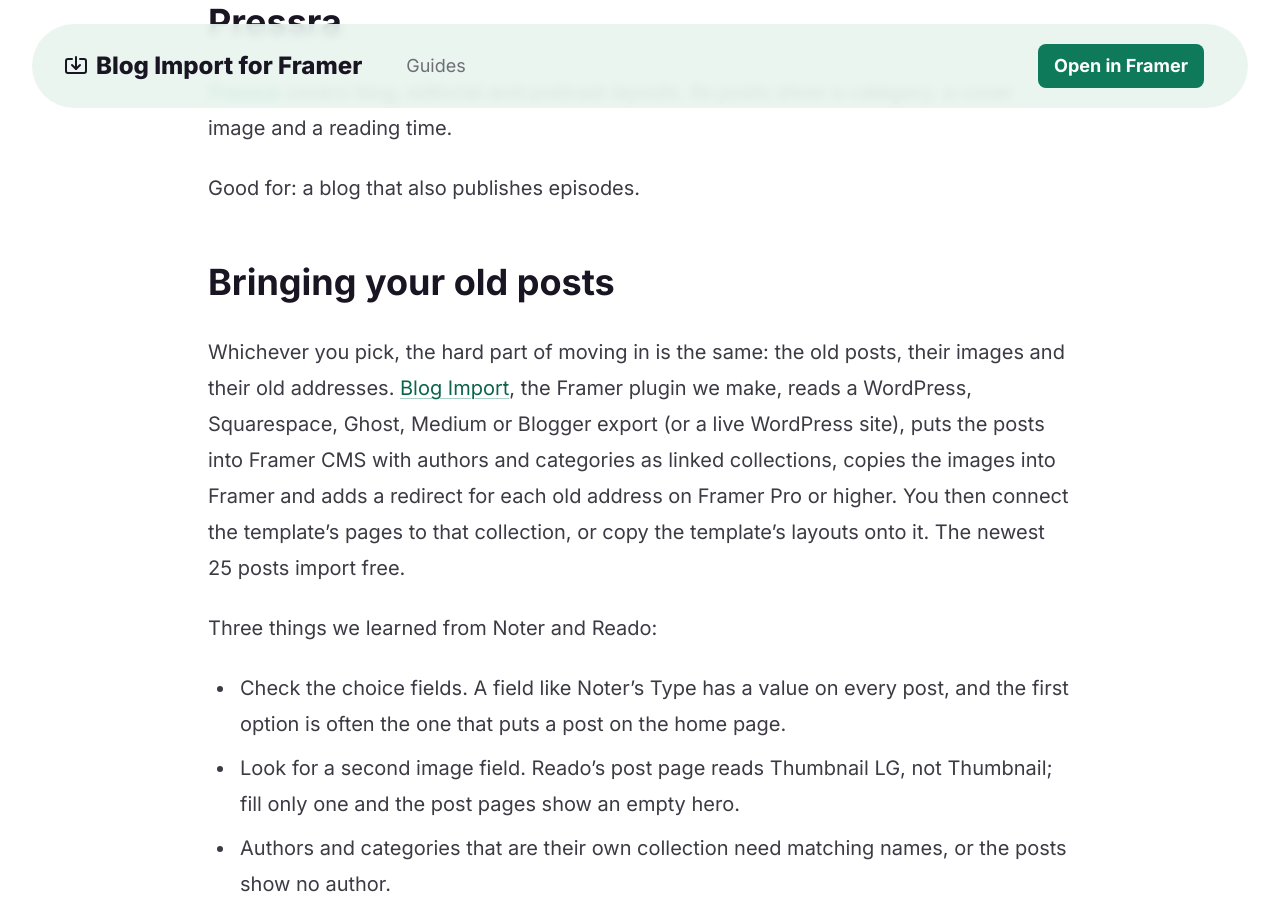
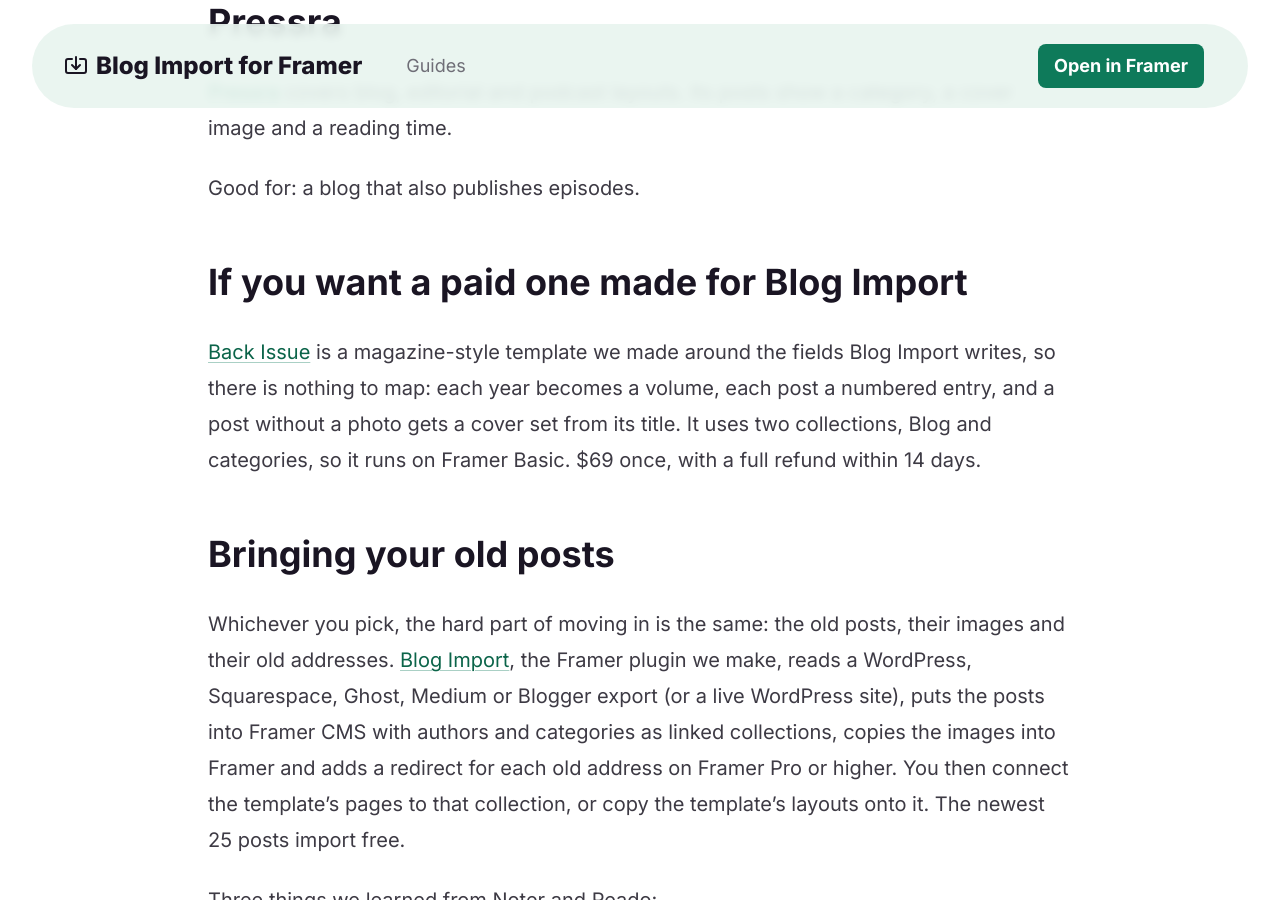
Before and after one commit to keyturnkit/keyturnkit.github.io, a Jekyll site: the page built from guides/free-framer-blog-templates.md, in a window 1280 px wide and 900 px high, scrolled down 2082 px. Built offline with Jekyll 4.4.1, drawn with Linux system fonts in a browser that asks for light colours.

Commit message:
V467: Back Issue as the paid option in the free blog templates guide
Co-Authored-By: Claude Opus 5.5 <noreply@anthropic.com>

```diff
--- a/guides/free-framer-blog-templates.md
+++ b/guides/free-framer-blog-templates.md
@@ -47,6 +47,10 @@ Good for: a single writer who also wants to show work.
 
 Good for: a blog that also publishes episodes.
 
+## If you want a paid one made for Blog Import
+
+[Back Issue](https://www.framer.com/marketplace/templates/back-issue/) is a magazine-style template we made around the fields Blog Import writes, so there is nothing to map: each year becomes a volume, each post a numbered entry, and a post without a photo gets a cover set from its title. It uses two collections, Blog and categories, so it runs on Framer Basic. $69 once, with a full refund within 14 days.
+
 ## Bringing your old posts
 
 Whichever you pick, the hard part of moving in is the same: the old posts, their images and their old addresses. [Blog Import](/blog-import/), the Framer plugin we make, reads a WordPress, Squarespace, Ghost, Medium or Blogger export (or a live WordPress site), puts the posts into Framer CMS with authors and categories as linked collections, copies the images into Framer and adds a redirect for each old address on Framer Pro or higher. You then connect the template's pages to that collection, or copy the template's layouts onto it. The newest 25 posts import free.
```
